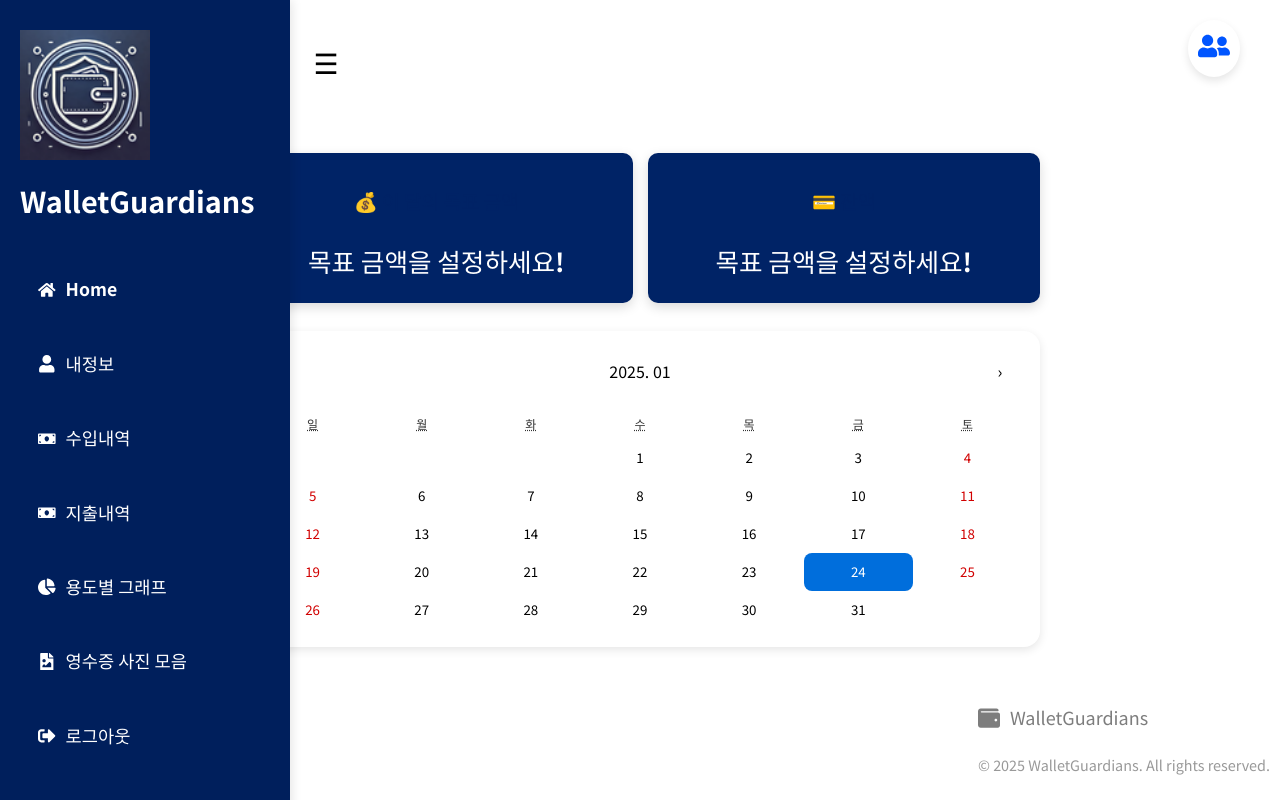
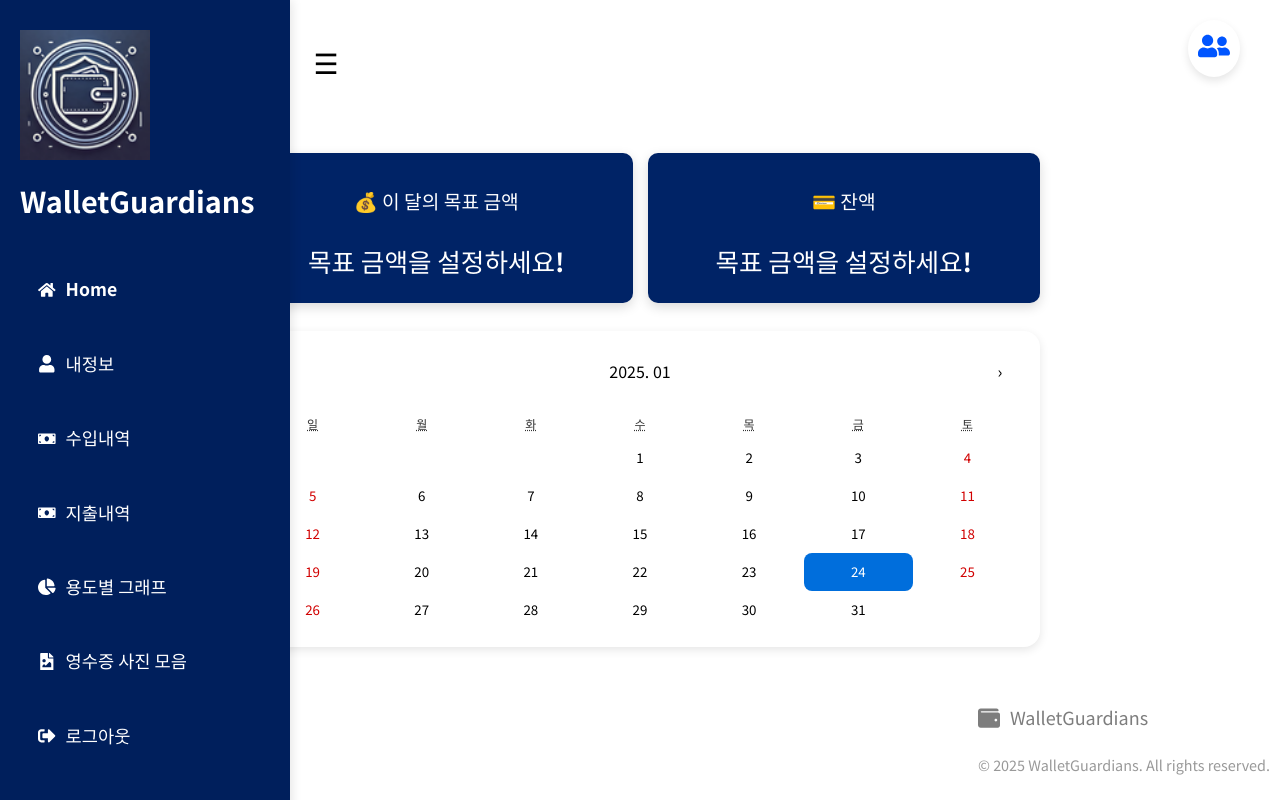
Before and after one commit to ChoiTheCreator/wallet-guardians-web, a React (Vite) app: page /main in a window 1280 px wide. Built offline with nearby package versions, Linux system fonts and the light colour scheme.

Commit message:
<Fix> 메인페이지 내 글씨 색 변경

```diff
--- a/src/pages/MainPage.jsx
+++ b/src/pages/MainPage.jsx
@@ -43,9 +43,12 @@ const MainPage = () => {
         {/* 목표 금액 & 잔액 (Row 배치) */}
         <div className="goal-balance-container">
           <div onClick={handleBoxClick} className="goal-box">
-            <h3 className="goal-title">💰 이 달의 목표 금액</h3>
+            <h3 className="goal-title" style={{ color: 'white' }}>
+              💰 이 달의 목표 금액
+            </h3>
             <p className="goal-amount">
               {goalAmount !== null && goalAmount !== undefined ? (
+                //호도독 애니메이션
                 <CountUp
                   start={0}
                   end={goalAmount}
@@ -60,7 +63,9 @@ const MainPage = () => {
           </div>
 
           <div onClick={handleBoxClick} className="balance-box">
-            <h3 className="balance-title">💳 잔액</h3>
+            <h3 className="balance-title" style={{ color: 'white' }}>
+              💳 잔액
+            </h3>
             <p className="balance-amount">
               {remainingAmount !== null ? (
                 <CountUp
```
